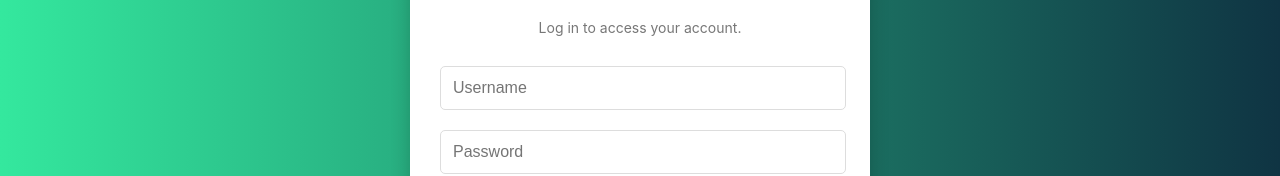
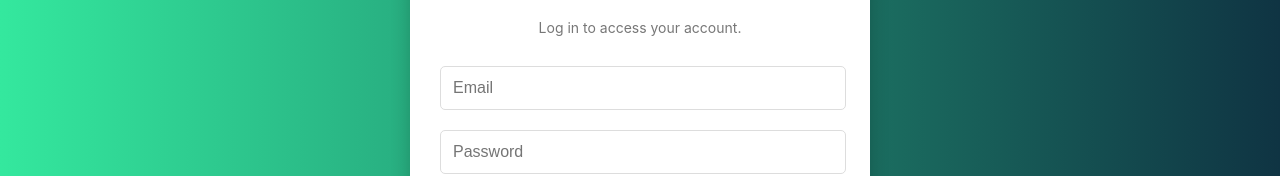
Before and after one commit to KavinduYohan/Learning-content-recommendation-system, a React (Create React App) app in the folder react-frontend/: page / in a window 1280 px wide. Shown: the part 275-451 px from the top of the page. Built offline with nearby package versions, Linux system fonts and the light colour scheme.

Commit message:
refactor user form handling

```diff
--- a/react-frontend/src/App.js
+++ b/react-frontend/src/App.js
@@ -70,7 +70,7 @@ function App() {
         <input
           type="text"
           name="username"
-          placeholder="Username"
+          placeholder="Email"
           value={formData.username}
           onChange={handleChange}
         />
--- a/react-frontend/src/Profile.js
+++ b/react-frontend/src/Profile.js
@@ -6,7 +6,6 @@ import Select from 'react-select';
 
 function Profile() {
   const [studentDetails, setStudentDetails] = useState({
-    user_id: '',
     student_number: '',
     first_name: '',
     last_name: '',
@@ -141,7 +140,6 @@ function Profile() {
           <form className="form-container" onSubmit={handleSubmit}>
             <section className="form-section">
               <h3>Personal Details</h3>
-              <input type="text" placeholder="User ID" value={studentDetails.user_id} onChange={(e) => handleInputChange(e, 'user_id')} required />
               <input type="text" placeholder="Student Number" value={studentDetails.student_number} onChange={(e) => handleInputChange(e, 'student_number')} required />
               <input type="text" placeholder="First Name" value={studentDetails.first_name} onChange={(e) => handleInputChange(e, 'first_name')} required />
               <input type="text" placeholder="Last Name" value={studentDetails.last_name} onChange={(e) => handleInputChange(e, 'last_name')} required />
```
Also changed, not shown: react-frontend/src/Recommendations.js (+1 -6 lines), 2 other files (tests, documents, lock files or other folders).
